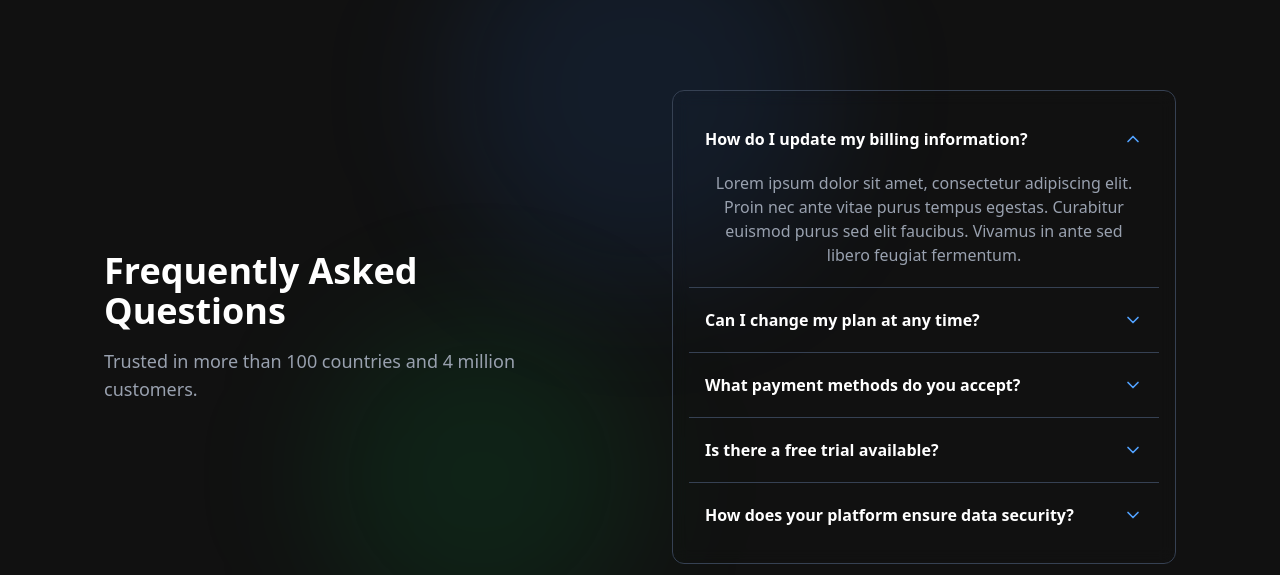
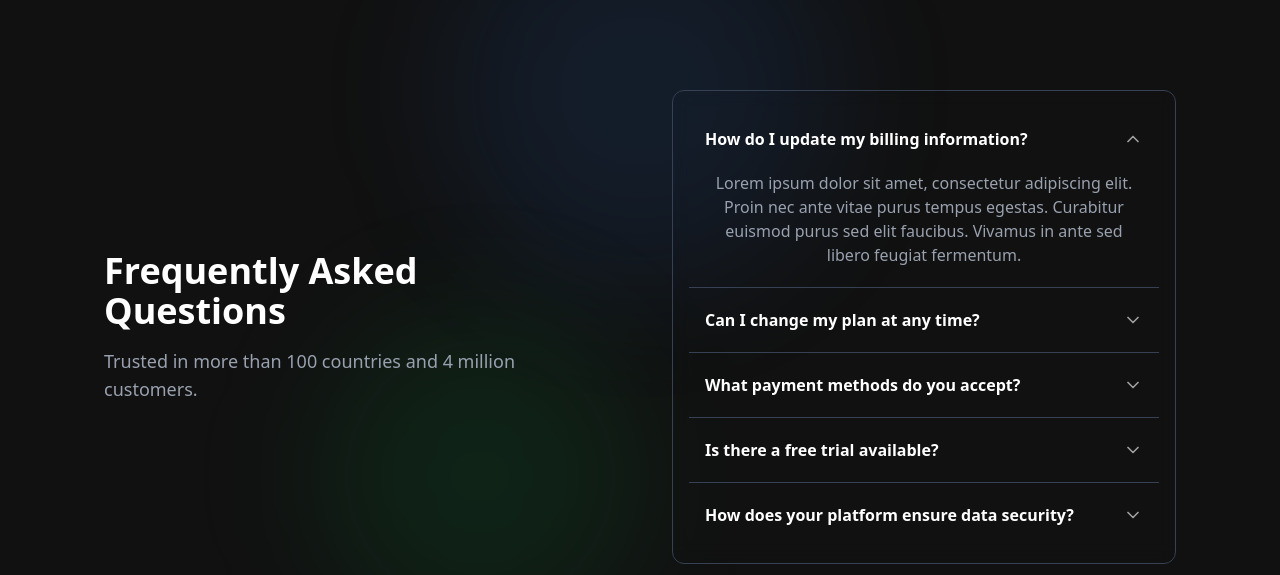
Before and after one commit to tensor-base/tensorbase.co, a Next.js app: page / in a window 1280 px wide. Shown: the part 1060-1635 px from the top of the page. Built offline with nearby package versions, Linux system fonts and the light colour scheme.

Commit message:
improved styling in FAQ section

```diff
--- a/src/components/home/FaqSection.tsx
+++ b/src/components/home/FaqSection.tsx
@@ -58,7 +58,7 @@ const FaqSection = () => {
                                     {faq.question}
                                 </span>
                                 <ChevronDown
-                                    className={`w-5 h-5 text-blue-400 transition-transform duration-300 ${
+                                    className={`w-5 h-5 text-white transition-transform duration-300 opacity-60 ${
                                         activeIndex === index ? "rotate-180" : ""
                                     }`}
                                 />
```
